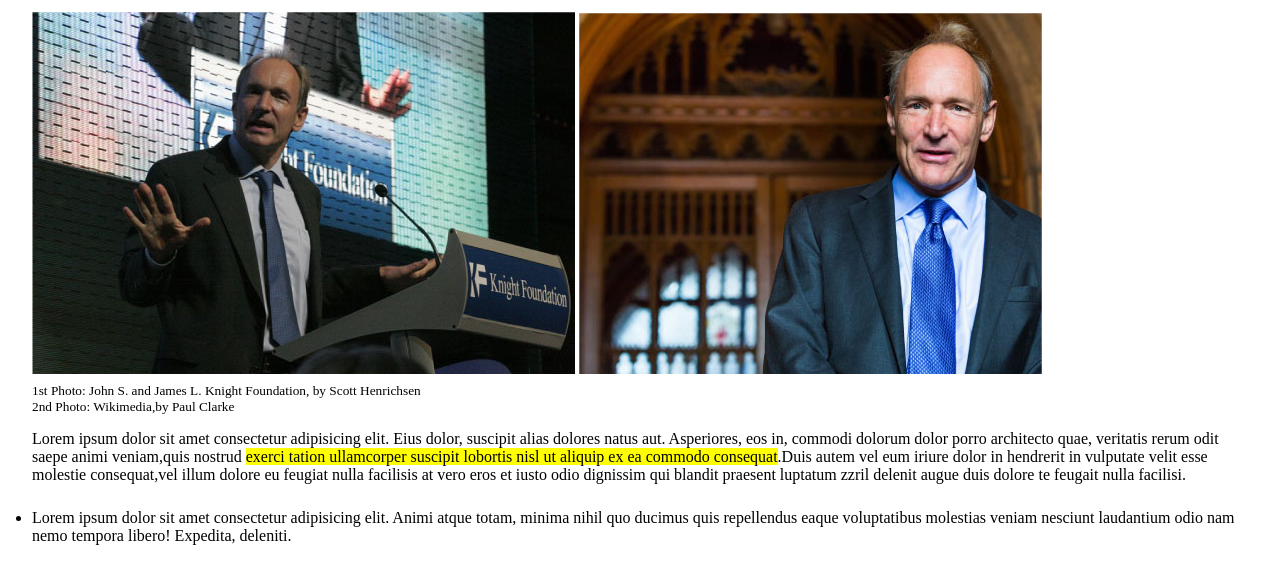
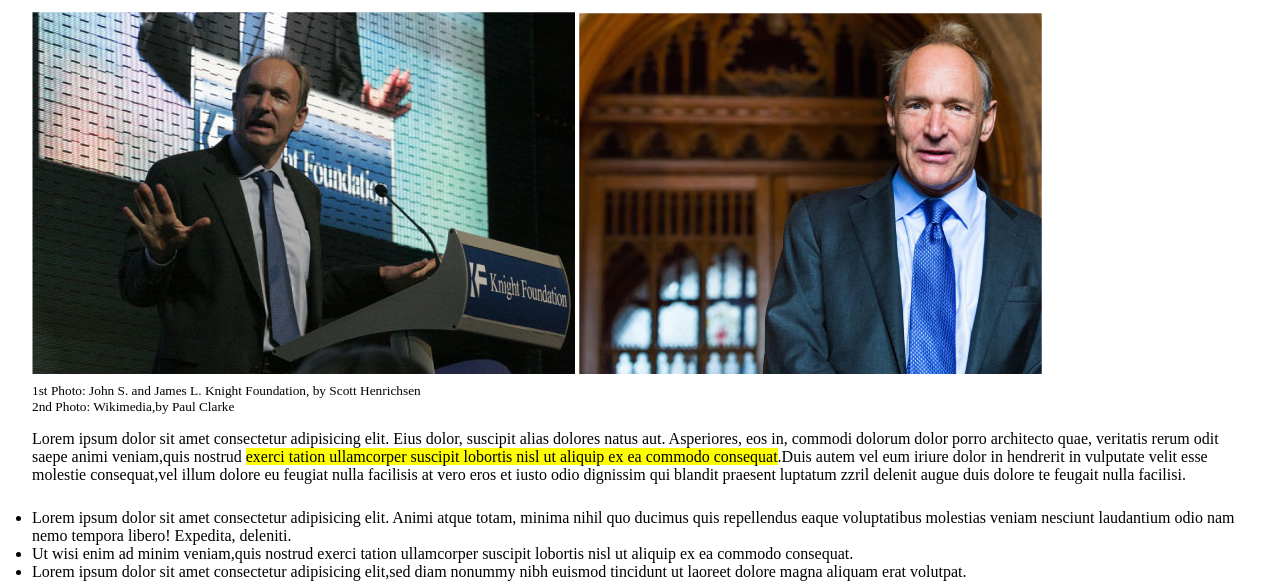
Before and after one commit to hexeva/html-css-booleaner, a plain HTML site: page index.html in a window 1280 px wide. Shown: the part 296-877 px from the top of the page. Before the commit the page ends 841 px from the top, so only its background shows below. Drawn offline with Linux system fonts and the light colour scheme.

Commit message:
added ul

```diff
--- a/index.html
+++ b/index.html
@@ -40,6 +40,9 @@
             <div class="list">
                 <ul>
                     <li>Lorem ipsum dolor sit amet consectetur adipisicing elit. Animi atque totam, minima nihil quo ducimus quis repellendus eaque voluptatibus molestias veniam nesciunt laudantium odio nam nemo tempora libero! Expedita, deleniti.</li>
+                    <li>Ut wisi enim ad minim veniam,quis nostrud exerci tation ullamcorper suscipit lobortis nisl ut aliquip ex ea commodo consequat.</li>
+                    <li>Lorem ipsum dolor sit amet consectetur adipisicing elit,sed diam nonummy nibh euismod tincidunt ut laoreet dolore magna aliquam erat volutpat.</li>
+
                 </ul>
             </div>
 
```
